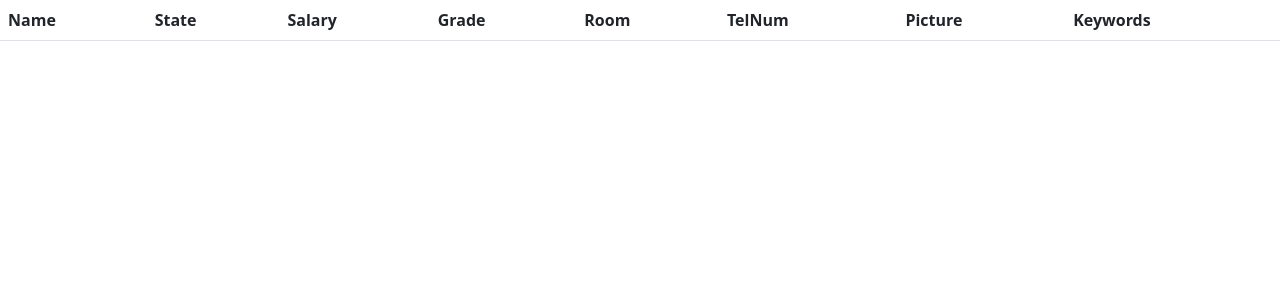
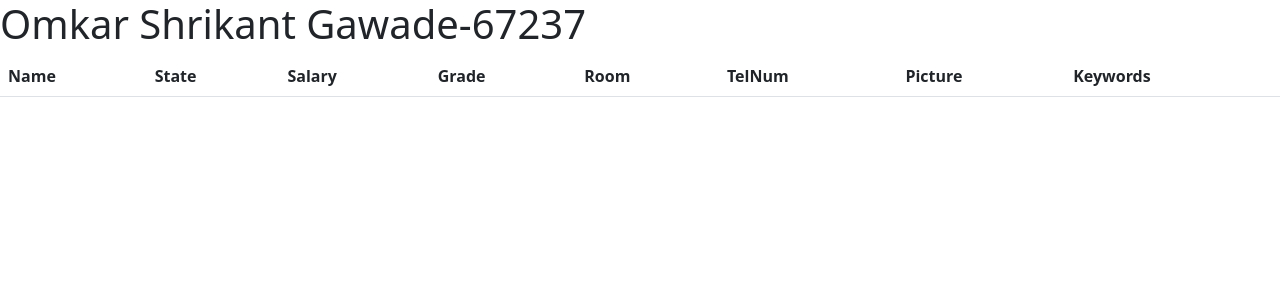
Before and after one commit to omkar9905/adb, a Flask app: template templates/edit.html in a window 1280 px wide. Shown: the top 300 px of the page. Run offline with Flask 2, Linux system fonts and the light colour scheme; the template is opened without the code that fills it, so the values that code supplies are empty.

Commit message:
Update edit.html

```diff
--- a/templates/edit.html
+++ b/templates/edit.html
@@ -11,6 +11,7 @@
     <title>Edit User Data</title>
   </head>
 <body>
+  <h1>Omkar Shrikant Gawade-67237</h1>
 <table class="table">
   <thead>
     <tr>
```
